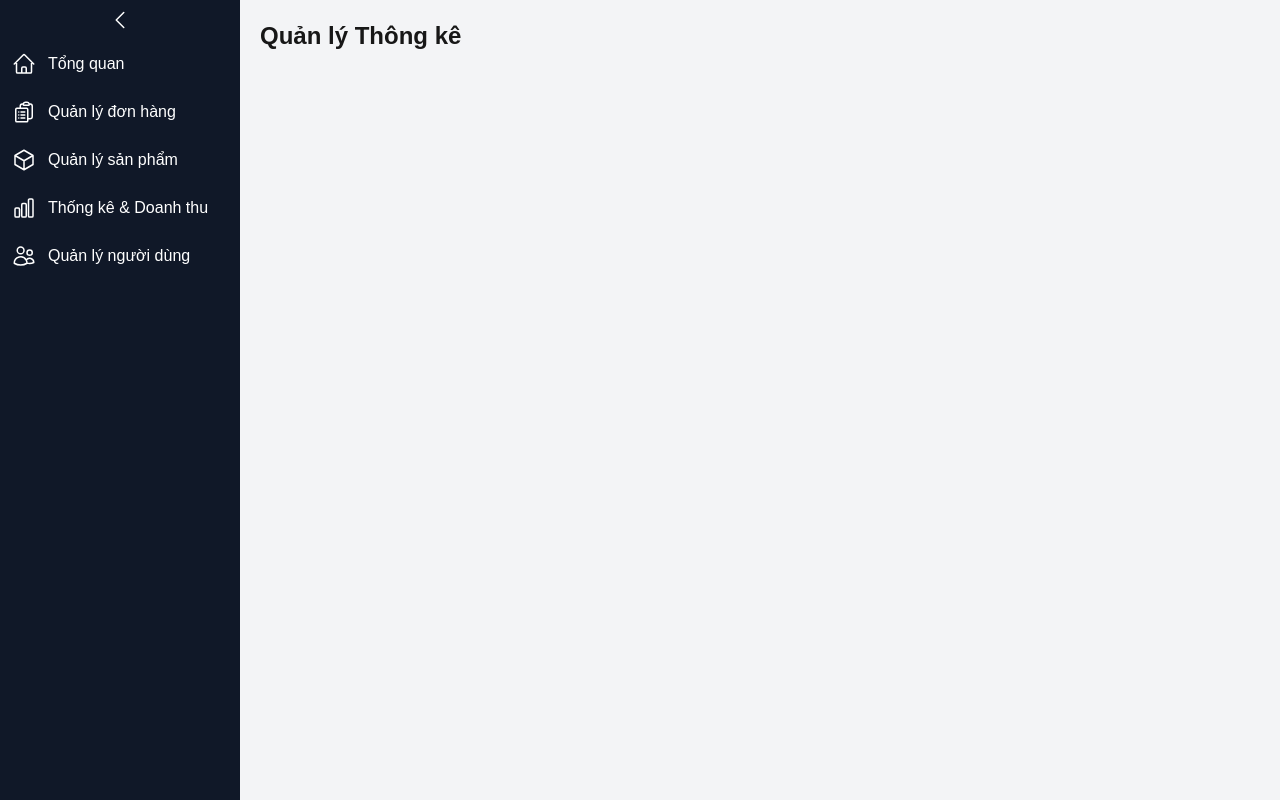
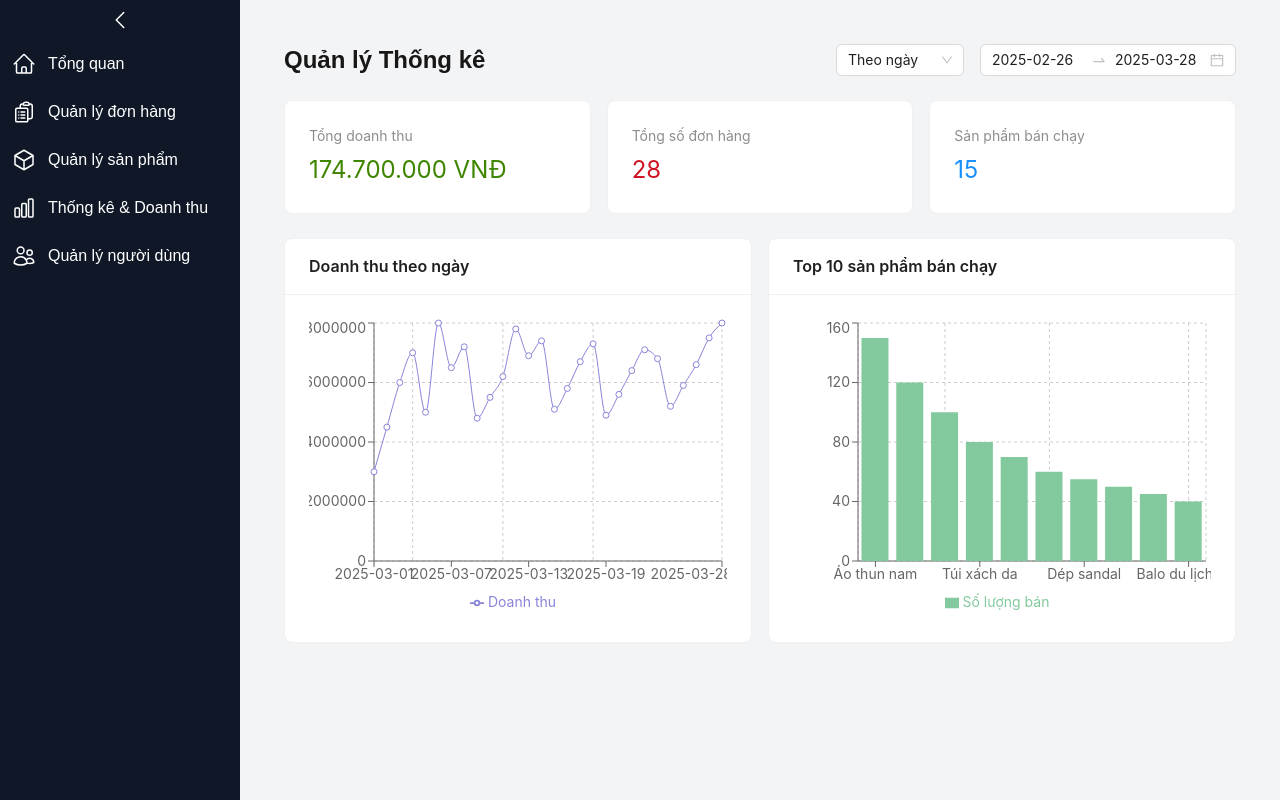
Before and after one commit to EthanNguyen04/Web_Unigo, a Next.js app: page /stats in a window 1280 px wide. Built offline with nearby package versions, Linux system fonts and the light colour scheme.

Commit message:
giao dien thong ke

```diff
--- a/package.json
+++ b/package.json
@@ -18,7 +18,8 @@
     "moment": "^2.30.1",
     "next": "^15.2.4",
     "react": "^19.0.0",
-    "react-dom": "^19.0.0"
+    "react-dom": "^19.0.0",
+    "recharts": "^2.15.1"
   },
   "devDependencies": {
     "@eslint/eslintrc": "^3",
--- a/src/app/stats/page.tsx
+++ b/src/app/stats/page.tsx
@@ -1,3 +1,178 @@
+"use client";
+
+import { useState } from 'react';
+import { Card, Row, Col, Statistic, DatePicker, Select } from 'antd';
+import { LineChart, Line, BarChart, Bar, XAxis, YAxis, CartesianGrid, Tooltip, Legend, ResponsiveContainer } from 'recharts';
+import dayjs, { Dayjs } from 'dayjs';
+import isBetween from 'dayjs/plugin/isBetween';
+
+dayjs.extend(isBetween);
+
+// Dữ liệu mẫu mở rộng (2 tháng: 1/3/2025 - 30/4/2025)
+const revenueData = [
+  { date: '2025-03-01', revenue: 3000000 }, { date: '2025-03-02', revenue: 4500000 }, { date: '2025-03-03', revenue: 6000000 },
+  { date: '2025-03-04', revenue: 7000000 }, { date: '2025-03-05', revenue: 5000000 }, { date: '2025-03-06', revenue: 8000000 },
+  { date: '2025-03-07', revenue: 6500000 }, { date: '2025-03-08', revenue: 7200000 }, { date: '2025-03-09', revenue: 4800000 },
+  { date: '2025-03-10', revenue: 5500000 }, { date: '2025-03-11', revenue: 6200000 }, { date: '2025-03-12', revenue: 7800000 },
+  { date: '2025-03-13', revenue: 6900000 }, { date: '2025-03-14', revenue: 7400000 }, { date: '2025-03-15', revenue: 5100000 },
+  { date: '2025-03-16', revenue: 5800000 }, { date: '2025-03-17', revenue: 6700000 }, { date: '2025-03-18', revenue: 7300000 },
+  { date: '2025-03-19', revenue: 4900000 }, { date: '2025-03-20', revenue: 5600000 }, { date: '2025-03-21', revenue: 6400000 },
+  { date: '2025-03-22', revenue: 7100000 }, { date: '2025-03-23', revenue: 6800000 }, { date: '2025-03-24', revenue: 5200000 },
+  { date: '2025-03-25', revenue: 5900000 }, { date: '2025-03-26', revenue: 6600000 }, { date: '2025-03-27', revenue: 7500000 },
+  { date: '2025-03-28', revenue: 8000000 }, { date: '2025-03-29', revenue: 5400000 }, { date: '2025-03-30', revenue: 6100000 },
+  { date: '2025-03-31', revenue: 7700000 }, { date: '2025-04-01', revenue: 8200000 }, { date: '2025-04-02', revenue: 5700000 },
+  { date: '2025-04-03', revenue: 6300000 }, { date: '2025-04-04', revenue: 7000000 }, { date: '2025-04-05', revenue: 7900000 },
+  { date: '2025-04-06', revenue: 8500000 }, { date: '2025-04-07', revenue: 6000000 }, { date: '2025-04-08', revenue: 6800000 },
+  { date: '2025-04-09', revenue: 7400000 }, { date: '2025-04-10', revenue: 8100000 }, { date: '2025-04-11', revenue: 5600000 },
+  { date: '2025-04-12', revenue: 6200000 }, { date: '2025-04-13', revenue: 6900000 }, { date: '2025-04-14', revenue: 7600000 },
+  { date: '2025-04-15', revenue: 8300000 }, { date: '2025-04-16', revenue: 5800000 }, { date: '2025-04-17', revenue: 6500000 },
+  { date: '2025-04-18', revenue: 7200000 }, { date: '2025-04-19', revenue: 7800000 }, { date: '2025-04-20', revenue: 8400000 },
+  { date: '2025-04-21', revenue: 5900000 }, { date: '2025-04-22', revenue: 6700000 }, { date: '2025-04-23', revenue: 7300000 },
+  { date: '2025-04-24', revenue: 8000000 }, { date: '2025-04-25', revenue: 8600000 }, { date: '2025-04-26', revenue: 6100000 },
+  { date: '2025-04-27', revenue: 6800000 }, { date: '2025-04-28', revenue: 7500000 }, { date: '2025-04-29', revenue: 8200000 },
+  { date: '2025-04-30', revenue: 8700000 },
+];
+
+// Dữ liệu top sản phẩm bán chạy (15 sản phẩm)
+const topProductsData = [
+  { name: 'Áo thun nam', sales: 150 }, { name: 'Quần jeans nữ', sales: 120 }, { name: 'Giày thể thao', sales: 100 },
+  { name: 'Túi xách da', sales: 80 }, { name: 'Mũ lưỡi trai', sales: 70 }, { name: 'Áo khoác gió', sales: 60 },
+  { name: 'Dép sandal', sales: 55 }, { name: 'Đồng hồ nam', sales: 50 }, { name: 'Váy maxi', sales: 45 },
+  { name: 'Balo du lịch', sales: 40 }, { name: 'Kính mát', sales: 35 }, { name: 'Thắt lưng da', sales: 30 },
+  { name: 'Áo sơ mi nam', sales: 25 }, { name: 'Quần short nữ', sales: 20 }, { name: 'Giày cao gót', sales: 15 },
+];
+
+const { RangePicker } = DatePicker;
+
 export default function StatsPage() {
-    return <h1 className="text-2xl font-bold">Quản lý Thông kê</h1>;
-  }
+  const [dateRange, setDateRange] = useState<[Dayjs | null, Dayjs | null]>([
+    dayjs().subtract(30, 'days'), // Mặc định 30 ngày trước
+    dayjs(), // Đến hôm nay
+  ]);
+  const [viewMode, setViewMode] = useState<'day' | 'week' | 'month'>('day'); // Chế độ xem: ngày, tuần, tháng
+
+  // Hàm tính tổng doanh thu và số đơn hàng từ dữ liệu mẫu
+  const filteredRevenueData = revenueData.filter(item => {
+    const itemDate = dayjs(item.date);
+    if (dateRange[0] && dateRange[1]) {
+      return itemDate.isBetween(dateRange[0], dateRange[1], 'day', '[]');
+    }
+    return true;
+  });
+
+  // Tính toán dữ liệu theo chế độ xem
+  const aggregatedRevenueData = () => {
+    if (viewMode === 'day') {
+      return filteredRevenueData;
+    } else if (viewMode === 'week') {
+      const weekData: { [key: string]: number } = {};
+      filteredRevenueData.forEach(item => {
+        const week = dayjs(item.date).startOf('week').format('YYYY-MM-DD');
+        weekData[week] = (weekData[week] || 0) + item.revenue;
+      });
+      return Object.entries(weekData).map(([date, revenue]) => ({ date, revenue }));
+    } else if (viewMode === 'month') {
+      const monthData: { [key: string]: number } = {};
+      filteredRevenueData.forEach(item => {
+        const month = dayjs(item.date).startOf('month').format('YYYY-MM');
+        monthData[month] = (monthData[month] || 0) + item.revenue;
+      });
+      return Object.entries(monthData).map(([date, revenue]) => ({ date, revenue }));
+    }
+    return filteredRevenueData;
+  };
+
+  const totalRevenue = filteredRevenueData.reduce((sum, item) => sum + item.revenue, 0);
+  const totalOrders = filteredRevenueData.length; // Giả định mỗi ngày là một đơn hàng
+  const topProductsCount = topProductsData.length;
+
+  return (
+    <div className="container mx-auto p-6">
+      <div className="flex justify-between items-center mb-6">
+        <h1 className="text-2xl font-bold">Quản lý Thống kê</h1>
+        <div className="flex gap-4">
+          <Select
+            value={viewMode}
+            onChange={(value) => setViewMode(value)}
+            className="w-32"
+          >
+            <Select.Option value="day">Theo ngày</Select.Option>
+            <Select.Option value="week">Theo tuần</Select.Option>
+            <Select.Option value="month">Theo tháng</Select.Option>
+          </Select>
+          <RangePicker
+            value={dateRange}
+            format="YYYY-MM-DD"
+            onChange={(dates) => setDateRange(dates || [null, null])}
+            allowClear
+            className="w-64"
+          />
+        </div>
+      </div>
+
+      {/* Thống kê tổng quan */}
+      <Row gutter={16} className="mb-6">
+        <Col span={8}>
+          <Card>
+            <Statistic
+              title="Tổng doanh thu"
+              value={totalRevenue}
+              formatter={(value) => `${Number(value).toLocaleString('vi-VN')} VNĐ`}
+              valueStyle={{ color: '#3f8600' }}
+            />
+          </Card>
+        </Col>
+        <Col span={8}>
+          <Card>
+            <Statistic
+              title="Tổng số đơn hàng"
+              value={totalOrders}
+              valueStyle={{ color: '#cf1322' }}
+            />
+          </Card>
+        </Col>
+        <Col span={8}>
+          <Card>
+            <Statistic
+              title="Sản phẩm bán chạy"
+              value={topProductsCount}
+              valueStyle={{ color: '#1890ff' }}
+            />
+          </Card>
+        </Col>
+      </Row>
+
+      {/* Biểu đồ */}
+      <Row gutter={16}>
+        <Col span={12}>
+          <Card title={`Doanh thu ${viewMode === 'day' ? 'theo ngày' : viewMode === 'week' ? 'theo tuần' : 'theo tháng'}`}>
+            <ResponsiveContainer width="100%" height={300}>
+              <LineChart data={aggregatedRevenueData()}>
+                <CartesianGrid strokeDasharray="3 3" />
+                <XAxis dataKey="date" />
+                <YAxis />
+                <Tooltip formatter={(value: number) => `${value.toLocaleString('vi-VN')} VNĐ`} />
+                <Legend />
+                <Line type="monotone" dataKey="revenue" stroke="#8884d8" name="Doanh thu" />
+              </LineChart>
+            </ResponsiveContainer>
+          </Card>
+        </Col>
+        <Col span={12}>
+          <Card title="Top 10 sản phẩm bán chạy">
+            <ResponsiveContainer width="100%" height={300}>
+              <BarChart data={topProductsData.slice(0, 10)}> {/* Lấy top 10 */}
+                <CartesianGrid strokeDasharray="3 3" />
+                <XAxis dataKey="name" />
+                <YAxis />
+                <Tooltip />
+                <Legend />
+                <Bar dataKey="sales" fill="#82ca9d" name="Số lượng bán" />
+              </BarChart>
+            </ResponsiveContainer>
+          </Card>
+        </Col>
+      </Row>
+    </div>
+  );
+}
```
Also changed, not shown: 1 other file (tests, documents, lock files or other folders).
